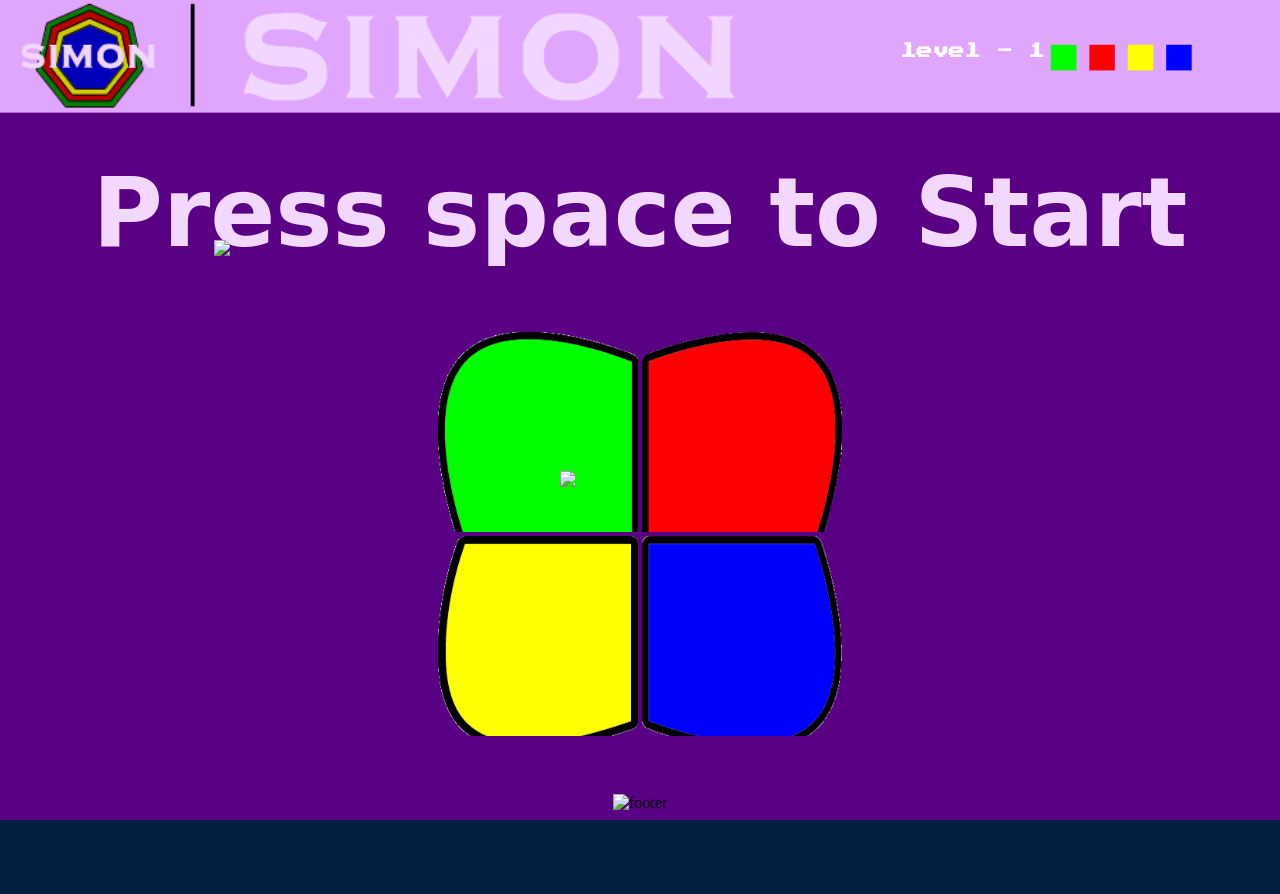
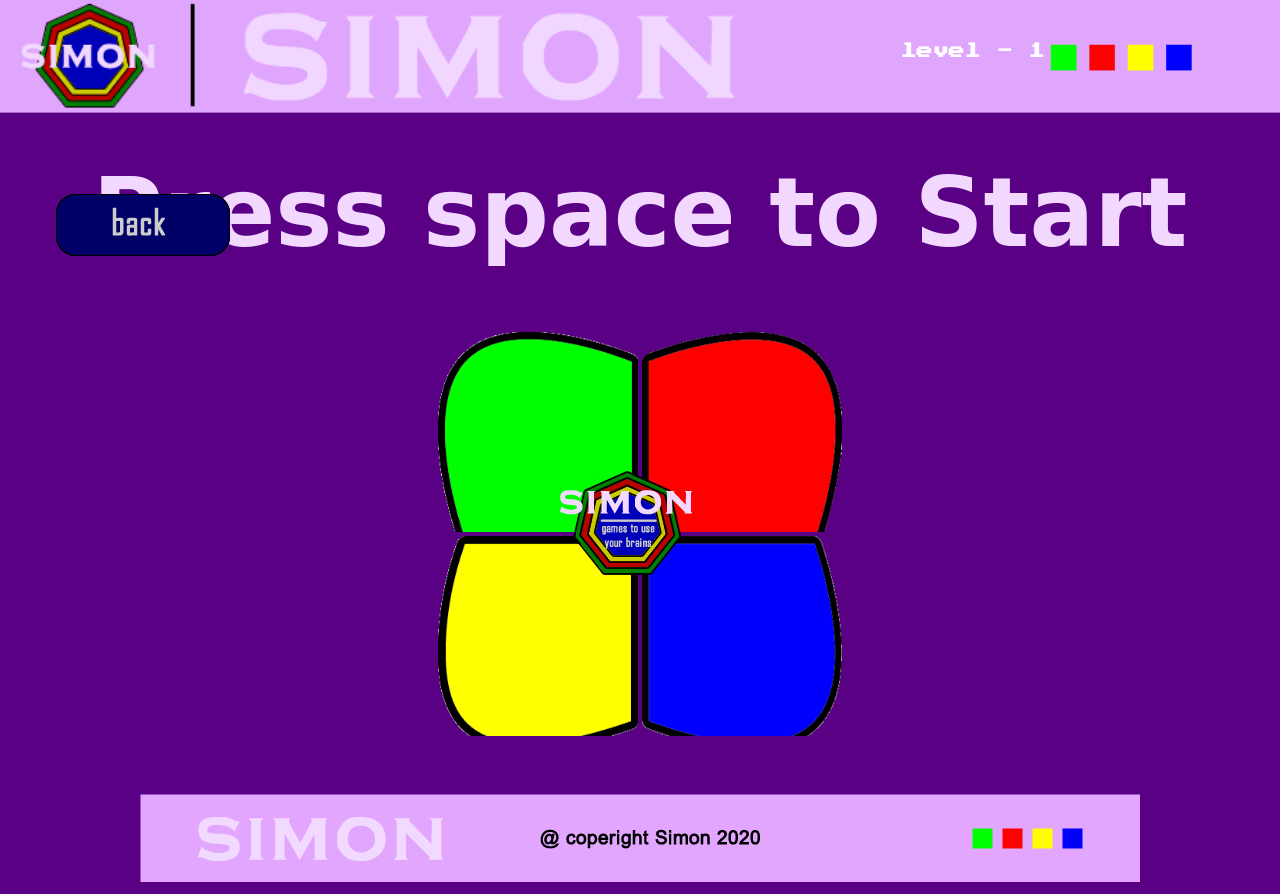
Before and after one commit to Abdurahmanm2020/SIMON, a plain HTML site: page index.html in a window 1280 px wide. Before the commit the page ends 820 px from the top, so only its background shows below. Drawn offline with Linux system fonts and the light colour scheme; files whose address does not match are found by name.

Commit message:
Update index.html

```diff
--- a/index.html
+++ b/index.html
@@ -15,7 +15,7 @@
 </div>
 <h1 id="title">Press space to Start</h1>
 
-  <a href="start.html"><img class="back" src="images/btn-back.png" /></a>
+  <a href="start.html"><img class="back" src="btn-back.png" /></a>
 
 
 
@@ -25,7 +25,7 @@
 
   <div class="btn red"   type="button" id="red" /></div>
 
- <img class="logo" src="images/logo.png"/>
+ <img class="logo" src="logo.png"/>
 
 
   <div class="btn yellow"  type="button" id="yellow" /></div>
@@ -41,7 +41,7 @@
   <br>
   <footer id="footer-text">
   <div class="footer">
-  <img  class="footer" src="images/simon.png" alt="footer" />
+  <img  class="footer" src="simon.png" alt="footer" />
   </div>
   </footer>
 
```
